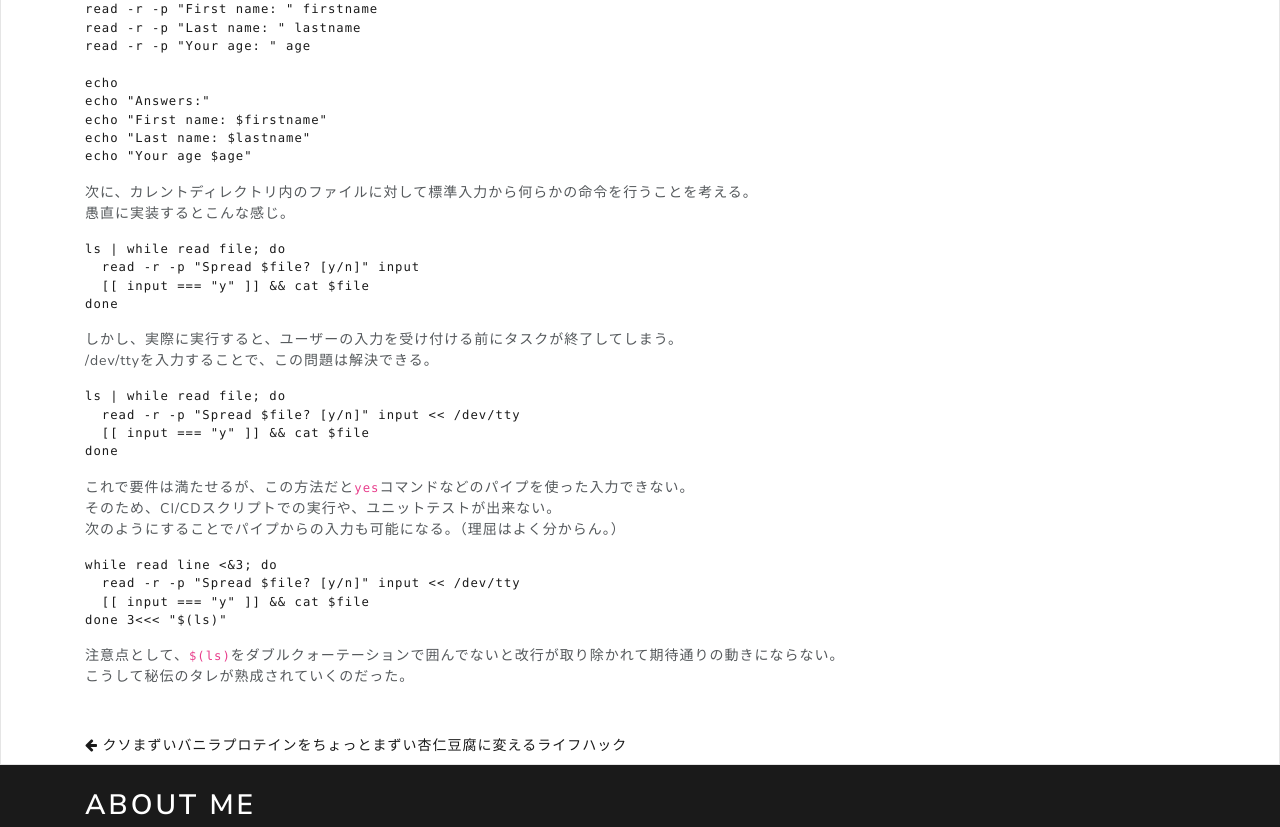
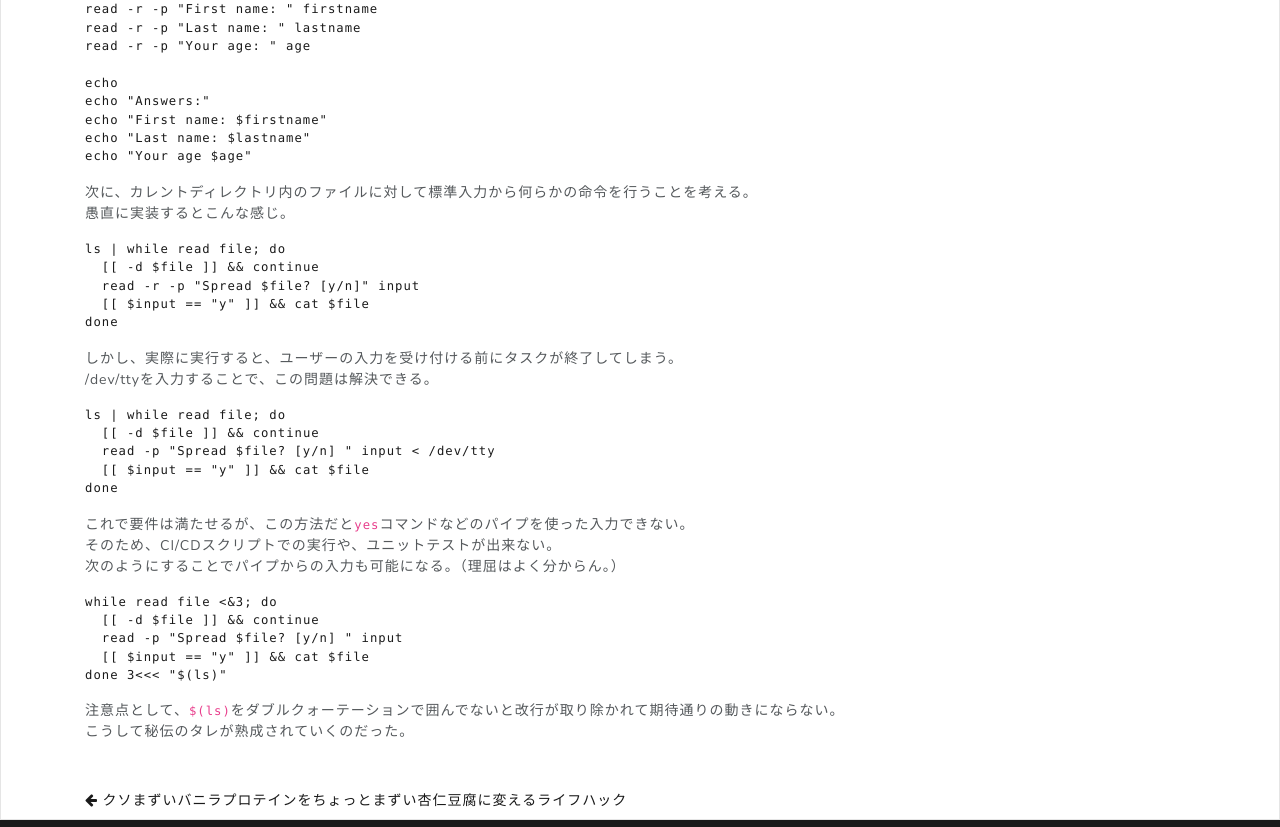
Before and after one commit to rikuson/rikuson, a Jekyll site: the page built from _posts/2022-10-17-shellscript-read-in-loop.md, in a window 1280 px wide and 900 px high, scrolled down 622 px, cut to the strip 0-827 px from the top of the window. Built offline with Jekyll 4.4.1, drawn with Linux system fonts in a browser that asks for light colours; nearby versions of some CDN libraries; a script that is not in the unit is left out.

Commit message:
fix sample code

````diff
--- a/_posts/2022-10-17-shellscript-read-in-loop.md
+++ b/_posts/2022-10-17-shellscript-read-in-loop.md
@@ -25,8 +25,9 @@ echo "Your age $age"
 
 ```bash
 ls | while read file; do
+  [[ -d $file ]] && continue
   read -r -p "Spread $file? [y/n]" input
-  [[ input === "y" ]] && cat $file
+  [[ $input == "y" ]] && cat $file
 done
 ```
 
@@ -35,8 +36,9 @@ done
 
 ```bash
 ls | while read file; do
-  read -r -p "Spread $file? [y/n]" input << /dev/tty
-  [[ input === "y" ]] && cat $file
+  [[ -d $file ]] && continue
+  read -p "Spread $file? [y/n] " input < /dev/tty
+  [[ $input == "y" ]] && cat $file
 done
 ```
 
@@ -45,9 +47,10 @@ done
 次のようにすることでパイプからの入力も可能になる。（理屈はよく分からん。）
 
 ```bash
-while read line <&3; do
-  read -r -p "Spread $file? [y/n]" input << /dev/tty
-  [[ input === "y" ]] && cat $file
+while read file <&3; do
+  [[ -d $file ]] && continue
+  read -p "Spread $file? [y/n] " input
+  [[ $input == "y" ]] && cat $file
 done 3<<< "$(ls)"
 ```
 
````
